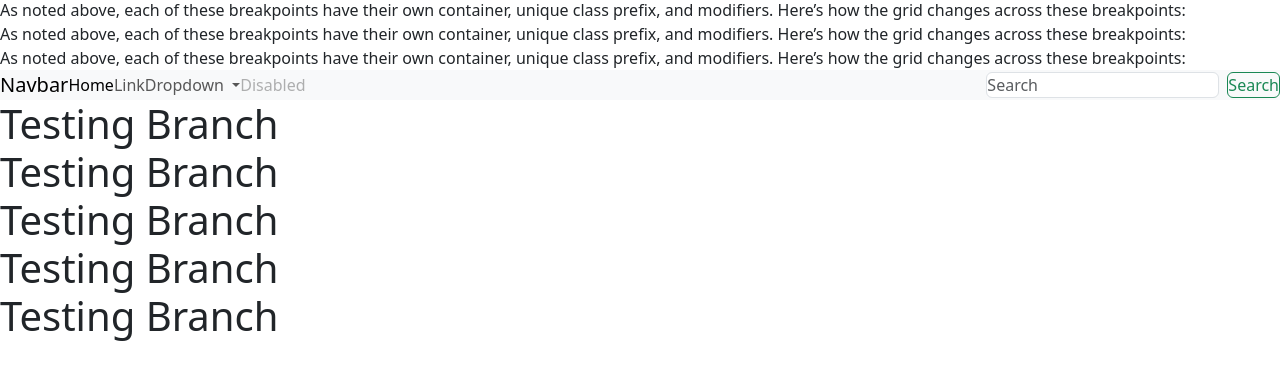
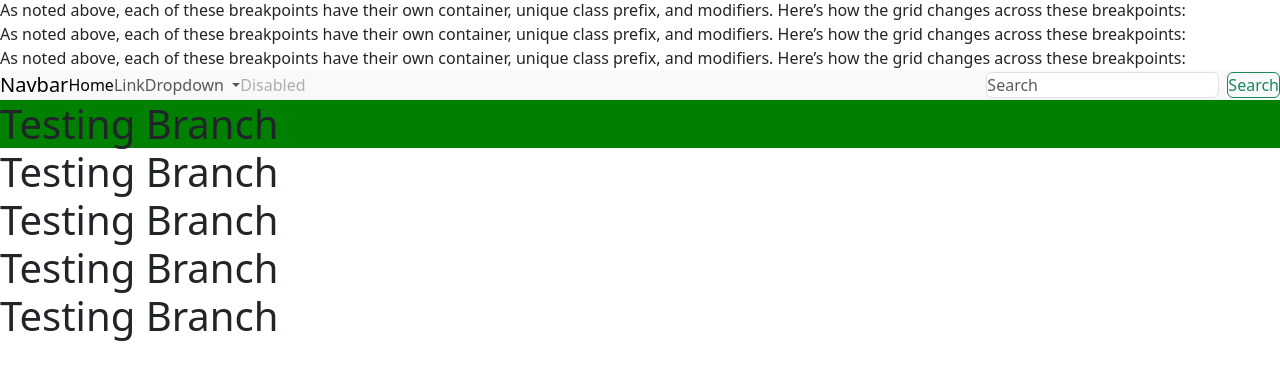
Before and after one commit to HishmatRai/facebook-signup-page, a plain HTML site: page index.html in a window 1280 px wide. Shown: the part 112-492 px from the top of the page. Drawn offline with nearby package versions, Linux system fonts and the light colour scheme.

Commit message:
update bg color

```diff
--- a/index.html
+++ b/index.html
@@ -119,7 +119,7 @@
           </div>
         </div>
       </nav>
-      <h1>Testing Branch</h1>
+      <h1 style="background-color: green;">Testing Branch</h1>
       <h1>Testing Branch</h1>
       <h1>Testing Branch</h1>
       <h1>Testing Branch</h1>
```
